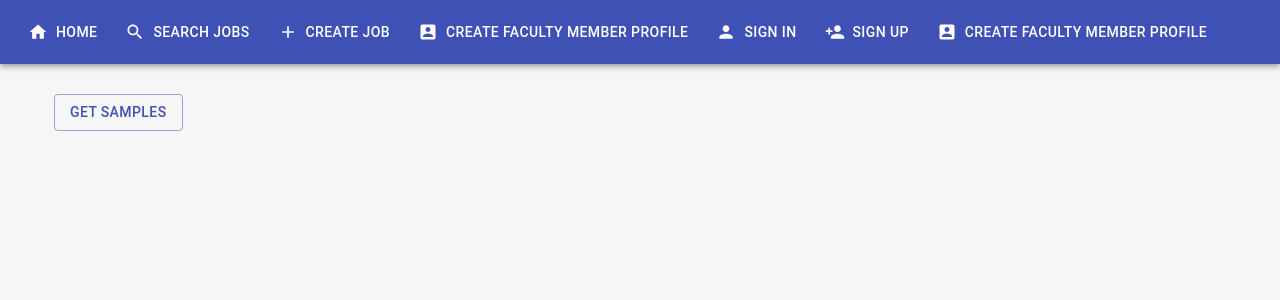
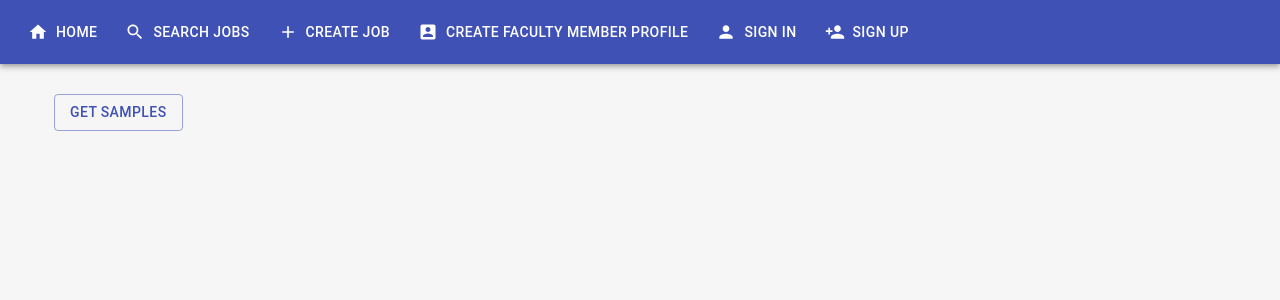
Before and after one commit to vtruo009/R-Match, a React (Create React App) app in the folder src/client/: page / in a window 1280 px wide. Shown: the top 300 px of the page. Built offline with nearby package versions, Linux system fonts and the light colour scheme.

Commit message:
Removed unnecessary change

```diff
--- a/src/client/src/routes.tsx
+++ b/src/client/src/routes.tsx
@@ -49,13 +49,6 @@ const Routes = [
         name: 'Sign Up',
         component: SignUp,
         icon: <PersonAddIcon />,
-    },
-    {
-        path:'/create-faculty-member-profile',
-        name: 'Create Faculty Member Profile',
-        component: CreateFacultyMemberProfile,
-        icon: <AccountBoxIcon/>,
-    }
-];
+    }];
 
 export default Routes;
```
Also changed, not shown: src/client/src/Pages/CreateProfessorProfile.tsx (deleted, +0 -12 lines).
